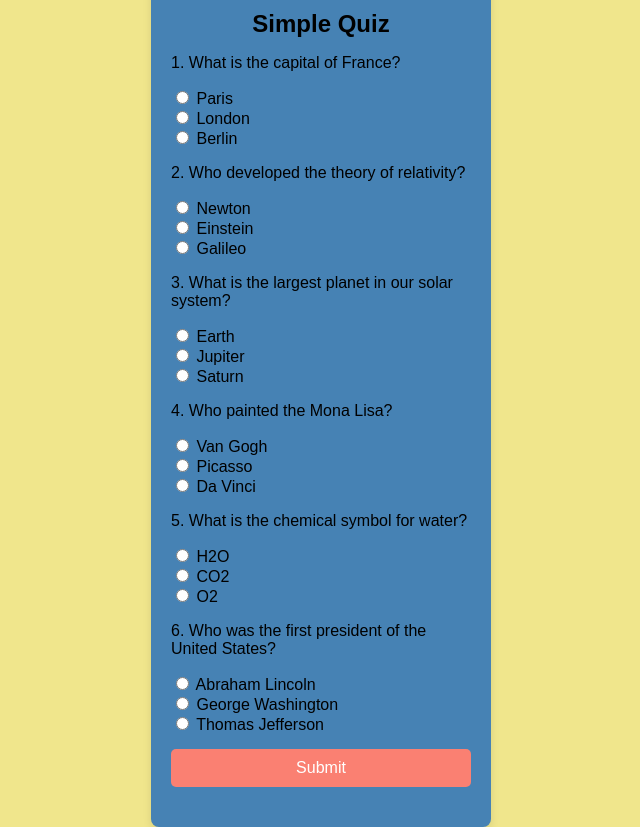
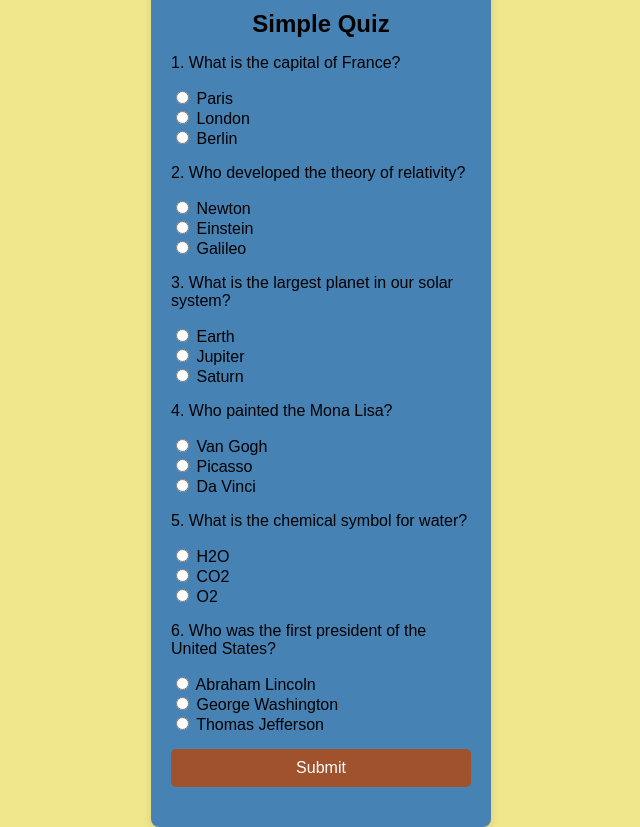
Before and after one commit to patryk6667/quiz-game, a plain HTML site: page index.html in a window 1280 px wide. In both pictures the pointer is over the button "Submit". Shown: the whole page, without its empty margins (319-959 px from the left). Drawn offline with Linux system fonts and the light colour scheme.

Commit message:
Update styles.css

```diff
--- a/styles.css
+++ b/styles.css
@@ -38,7 +38,7 @@ button {
 }
 
 button:hover {
-    background-color: #FA8072;
+    background-color: #A0522D;
 }
 
 .result {
```
